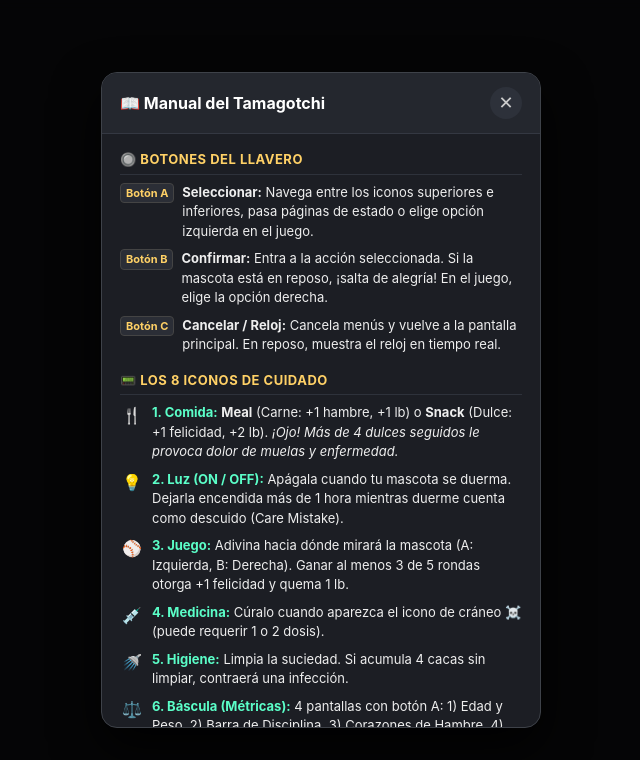
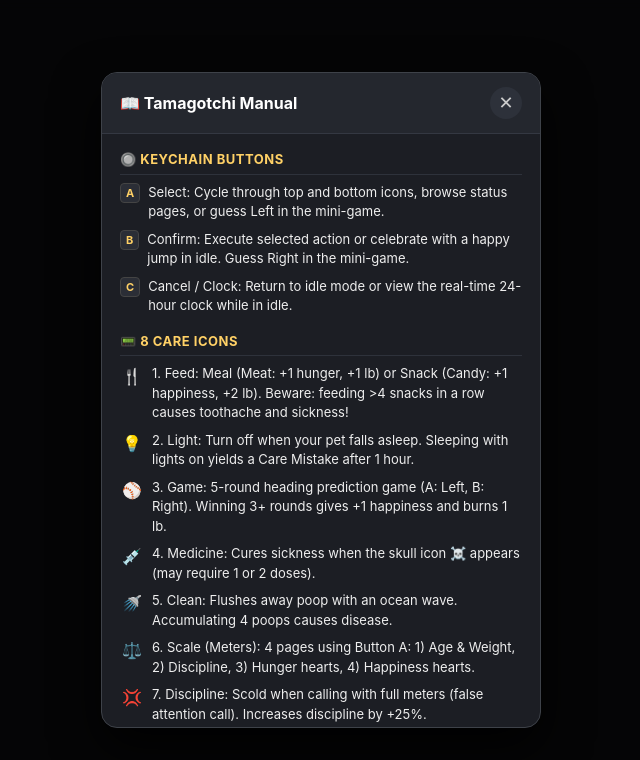
Before and after one commit to qnelo/dramapuchi-pwa, a website with bundled scripts: page index.html in a window 1280 px wide. Both pictures are taken after a click on the button "📖 Manual". Shown: the whole page, without its empty margins (319-959 px from the left). Built offline with nearby package versions, Linux system fonts and the light colour scheme.

Commit message:
feat: add multi-language support (English, Spanish, Chinese, Portuguese) with auto-detection

```diff
--- a/app.js
+++ b/app.js
@@ -5,12 +5,14 @@
 import { SaveManager } from './storage/SaveManager.js';
 import { GameRenderer } from './ui/GameRenderer.js';
 import { UI_MODE } from './constants/menu.js';
+import { TRANSLATIONS, detectLanguage } from './constants/i18n.js';
 
 let state = null;
 let lcd = null;
 let audio = null;
 let menu = null;
 let lastCallAlertTime = 0;
+let currentLang = detectLanguage();
 
 async function init() {
   // 1. Cargar estado persistente
@@ -30,10 +32,13 @@
   // 5. Vincular eventos de hardware y teclado
   setupInputListeners();
 
-  // 6. Vincular barra de herramientas QoL
+  // 6. Vincular barra de herramientas QoL y selector de idioma
   setupQolListeners();
 
-  // 7. Iniciar bucles de tiempo y renderizado
+  // 7. Aplicar traducciones detectadas / guardadas
+  applyTranslations(currentLang);
+
+  // 8. Iniciar bucles de tiempo y renderizado
   window.addEventListener('resize', () => lcd.resize());
 
   // Reconciliación cada segundo
@@ -53,14 +58,12 @@
   // Bucle de animación 60 FPS
   requestAnimationFrame(gameLoop);
 
-  // 8. Registro de Service Worker PWA
+  // 9. Registro de Service Worker PWA
   if ('serviceWorker' in navigator) {
     navigator.serviceWorker.register('./sw.js').catch(err => {
       console.warn('Service Worker registration skipped/failed:', err);
     });
   }
-
-  updateQolButtonsUI();
 }
 
 function setupInputListeners() {
@@ -107,6 +110,7 @@
 }
 
 function setupQolListeners() {
+  const selectLang = document.getElementById('select-lang');
   const btnManual = document.getElementById('btn-manual');
   const modalManual = document.getElementById('modal-manual');
   const btnCloseModal = document.getElementById('btn-close-modal');
@@ -117,6 +121,16 @@
   const fileImport = document.getElementById('file-import');
   const btnReset = document.getElementById('btn-reset');
   const btnSound = document.getElementById('btn-sound');
+
+  if (selectLang) {
+    selectLang.value = currentLang;
+    selectLang.addEventListener('change', (e) => {
+      currentLang = e.target.value;
+      localStorage.setItem('tama_lang', currentLang);
+      applyTranslations(currentLang);
+      audio.playClick();
+    });
+  }
 
   if (btnManual && modalManual) {
     btnManual.addEventListener('click', () => {
@@ -188,7 +202,8 @@
         updateQolButtonsUI();
         audio.playConfirm();
       } catch (err) {
-        alert('Error al importar partida: ' + err.message);
+        const t = TRANSLATIONS[currentLang] || TRANSLATIONS.en;
+        alert(t.dialogs.importError + err.message);
       }
       fileImport.value = '';
     });
@@ -196,8 +211,9 @@
 
   if (btnReset) {
     btnReset.addEventListener('click', async () => {
+      const t = TRANSLATIONS[currentLang] || TRANSLATIONS.en;
       if (state.stage !== 'DEAD' && state.stage !== 'DEPARTED') {
-        const ok = confirm('¿Deseas reiniciar un nuevo huevo de Tamagotchi?');
+        const ok = confirm(t.dialogs.confirmReset);
         if (!ok) return;
       }
       state = SaveManager.getInitialState();
@@ -216,23 +232,83 @@
   }
 }
 
+function applyTranslations(lang) {
+  const t = TRANSLATIONS[lang] || TRANSLATIONS.en;
+  document.documentElement.lang = lang;
+  document.title = t.title;
+
+  const selectLang = document.getElementById('select-lang');
+  if (selectLang) selectLang.value = lang;
+
+  // Actualizar títulos de los iconos del bisel
+  for (let i = 0; i < 8; i++) {
+    const iconEl = document.getElementById(`icon-${i}`);
+    if (iconEl && t.icons[i]) {
+      iconEl.title = t.icons[i];
+    }
+  }
+
+  // Actualizar botones de la barra inferior
+  const btnManual = document.getElementById('btn-manual');
+  if (btnManual) btnManual.textContent = t.toolbar.manual;
+
+  const btnExport = document.getElementById('btn-export');
+  if (btnExport) btnExport.textContent = t.toolbar.export;
+
+  const btnImport = document.getElementById('btn-import');
+  if (btnImport) btnImport.textContent = t.toolbar.import;
+
+  const btnReset = document.getElementById('btn-reset');
+  if (btnReset) btnReset.textContent = t.toolbar.reset;
+
+  updateQolButtonsUI();
+
+  // Actualizar contenido del modal de instrucciones
+  const setElText = (id, text) => {
+    const el = document.getElementById(id);
+    if (el) el.textContent = text;
+  };
+
+  setElText('manual-title', t.manual.title);
+  setElText('manual-sec-buttons-title', t.manual.buttonsHeader);
+  setElText('manual-btn-a-desc', t.manual.btnA);
+  setElText('manual-btn-b-desc', t.manual.btnB);
+  setElText('manual-btn-c-desc', t.manual.btnC);
+
+  setElText('manual-sec-icons-title', t.manual.iconsHeader);
+  setElText('manual-icon-0-desc', t.manual.icon0);
+  setElText('manual-icon-1-desc', t.manual.icon1);
+  setElText('manual-icon-2-desc', t.manual.icon2);
+  setElText('manual-icon-3-desc', t.manual.icon3);
+  setElText('manual-icon-4-desc', t.manual.icon4);
+  setElText('manual-icon-5-desc', t.manual.icon5);
+  setElText('manual-icon-6-desc', t.manual.icon6);
+  setElText('manual-icon-7-desc', t.manual.icon7);
+
+  setElText('manual-sec-lifecycle-title', t.manual.lifecycleHeader);
+  setElText('manual-lifecycle-desc', t.manual.lifecycleDesc);
+  setElText('manual-sitter-desc', t.manual.sitterDesc);
+}
+
 function updateQolButtonsUI() {
+  const t = TRANSLATIONS[currentLang] || TRANSLATIONS.en;
+
   const btnSitter = document.getElementById('btn-sitter');
-  if (btnSitter) {
-    btnSitter.textContent = `👶 Modo Niñera: ${state.sitterModeActive ? 'ON' : 'OFF'}`;
+  if (btnSitter && state) {
+    btnSitter.textContent = state.sitterModeActive ? t.toolbar.sitterOn : t.toolbar.sitterOff;
     btnSitter.style.borderColor = state.sitterModeActive ? '#5bfec8' : '#444';
   }
 
   const btnBacklight = document.getElementById('btn-backlight');
   if (btnBacklight && lcd) {
     const isBacklight = lcd.currentTheme === 'backlight';
-    btnBacklight.textContent = isBacklight ? '☀️ Modo Clásico' : '🌙 Luz LED';
+    btnBacklight.textContent = isBacklight ? t.toolbar.backlightClassic : t.toolbar.backlightNight;
     btnBacklight.style.borderColor = isBacklight ? '#5bfec8' : '#444';
   }
 
   const btnSound = document.getElementById('btn-sound');
   if (btnSound && audio) {
-    btnSound.textContent = audio.muted ? '🔇 Mudo' : '🔊 Audio';
+    btnSound.textContent = audio.muted ? t.toolbar.soundOff : t.toolbar.soundOn;
   }
 }
 
--- a/index.html
+++ b/index.html
@@ -17,7 +17,7 @@
       align-items: center;
       min-height: 100vh;
       min-height: 100dvh;
-      font-family: -apple-system, BlinkMacSystemFont, "Segoe UI", Roboto, monospace;
+      font-family: -apple-system, BlinkMacSystemFont, "Segoe UI", Roboto, "PingFang SC", "Hiragino Sans GB", "Microsoft YaHei", monospace;
       color: #eee;
       padding: 16px 12px;
       overflow-x: hidden;
@@ -145,6 +145,21 @@
       max-width: 360px;
       width: 100%;
     }
+    .qol-toolbar select {
+      background: #232529;
+      color: #ffd166;
+      border: 1px solid #555;
+      padding: 7px 10px;
+      border-radius: 8px;
+      cursor: pointer;
+      touch-action: manipulation;
+      font-size: 12px;
+      font-weight: 500;
+      outline: none;
+    }
+    .qol-toolbar select:focus {
+      border-color: #ffd166;
+    }
     .qol-toolbar button {
       background: #232529;
       color: #ddd;
@@ -265,10 +280,6 @@
     .manual-item-desc {
       flex: 1;
     }
-    .manual-item-title {
-      font-weight: bold;
-      color: #5bfec8;
-    }
     .badge {
       display: inline-block;
       background: #2b2e36;
@@ -305,15 +316,15 @@
     <!-- Botones A, B y C -->
     <div class="controls">
       <div class="btn-container">
-        <button id="btn-a" class="hw-btn" aria-label="Seleccionar (A)"></button>
+        <button id="btn-a" class="hw-btn" aria-label="A"></button>
         <span class="btn-label">A</span>
       </div>
       <div class="btn-container btn-center">
-        <button id="btn-b" class="hw-btn" aria-label="Confirmar (B)"></button>
+        <button id="btn-b" class="hw-btn" aria-label="B"></button>
         <span class="btn-label">B</span>
       </div>
       <div class="btn-container">
-        <button id="btn-c" class="hw-btn" aria-label="Cancelar (C)"></button>
+        <button id="btn-c" class="hw-btn" aria-label="C"></button>
         <span class="btn-label">C</span>
       </div>
     </div>
@@ -321,6 +332,12 @@
 
   <!-- Controles QoL modernos adaptados a móvil -->
   <div class="qol-toolbar">
+    <select id="select-lang" aria-label="Idioma / Language">
+      <option value="es">🇪🇸 Español</option>
+      <option value="en">🇬🇧 English</option>
+      <option value="zh">🇨🇳 中文</option>
+      <option value="pt">🇧🇷 Português</option>
+    </select>
     <button id="btn-manual" class="btn-highlight">📖 Manual</button>
     <button id="btn-sitter">👶 Niñera: OFF</button>
     <button id="btn-backlight">🌙 Luz LED</button>
@@ -340,67 +357,67 @@
     <div class="modal-body">
       <!-- Sección Botones -->
       <div class="manual-section">
-        <h3>🔘 Botones del Llavero</h3>
+        <h3 id="manual-sec-buttons-title">🔘 Botones del Llavero</h3>
         <div class="manual-list">
           <div class="manual-item">
-            <span class="badge">Botón A</span>
-            <div class="manual-item-desc"><strong>Seleccionar:</strong> Navega entre los iconos superiores e inferiores, pasa páginas de estado o elige opción izquierda en el juego.</div>
+            <span class="badge">A</span>
+            <div id="manual-btn-a-desc" class="manual-item-desc"></div>
           </div>
           <div class="manual-item">
-            <span class="badge">Botón B</span>
-            <div class="manual-item-desc"><strong>Confirmar:</strong> Entra a la acción seleccionada. Si la mascota está en reposo, ¡salta de alegría! En el juego, elige la opción derecha.</div>
+            <span class="badge">B</span>
+            <div id="manual-btn-b-desc" class="manual-item-desc"></div>
           </div>
           <div class="manual-item">
-            <span class="badge">Botón C</span>
-            <div class="manual-item-desc"><strong>Cancelar / Reloj:</strong> Cancela menús y vuelve a la pantalla principal. En reposo, muestra el reloj en tiempo real.</div>
+            <span class="badge">C</span>
+            <div id="manual-btn-c-desc" class="manual-item-desc"></div>
           </div>
         </div>
       </div>
 
       <!-- Sección Iconos -->
       <div class="manual-section">
-        <h3>📟 Los 8 Iconos de Cuidado</h3>
+        <h3 id="manual-sec-icons-title">📟 Los 8 Iconos de Cuidado</h3>
         <div class="manual-list">
           <div class="manual-item">
             <span class="manual-icon">🍴</span>
-            <div class="manual-item-desc"><span class="manual-item-title">1. Comida:</span> <strong>Meal</strong> (Carne: +1 hambre, +1 lb) o <strong>Snack</strong> (Dulce: +1 felicidad, +2 lb). <em>¡Ojo! Más de 4 dulces seguidos le provoca dolor de muelas y enfermedad.</em></div>
+            <div id="manual-icon-0-desc" class="manual-item-desc"></div>
           </div>
           <div class="manual-item">
             <span class="manual-icon">💡</span>
-            <div class="manual-item-desc"><span class="manual-item-title">2. Luz (ON / OFF):</span> Apágala cuando tu mascota se duerma. Dejarla encendida más de 1 hora mientras duerme cuenta como descuido (Care Mistake).</div>
+            <div id="manual-icon-1-desc" class="manual-item-desc"></div>
           </div>
           <div class="manual-item">
             <span class="manual-icon">⚾</span>
-            <div class="manual-item-desc"><span class="manual-item-title">3. Juego:</span> Adivina hacia dónde mirará la mascota (A: Izquierda, B: Derecha). Ganar al menos 3 de 5 rondas otorga +1 felicidad y quema 1 lb.</div>
+            <div id="manual-icon-2-desc" class="manual-item-desc"></div>
           </div>
           <div class="manual-item">
             <span class="manual-icon">💉</span>
-            <div class="manual-item-desc"><span class="manual-item-title">4. Medicina:</span> Cúralo cuando aparezca el icono de cráneo ☠️ (puede requerir 1 o 2 dosis).</div>
+            <div id="manual-icon-3-desc" class="manual-item-desc"></div>
           </div>
           <div class="manual-item">
             <span class="manual-icon">🚿</span>
-            <div class="manual-item-desc"><span class="manual-item-title">5. Higiene:</span> Limpia la suciedad. Si acumula 4 cacas sin limpiar, contraerá una infección.</div>
+            <div id="manual-icon-4-desc" class="manual-item-desc"></div>
           </div>
           <div class="manual-item">
             <span class="manual-icon">⚖️</span>
-            <div class="manual-item-desc"><span class="manual-item-title">6. Báscula (Métricas):</span> 4 pantallas con botón A: 1) Edad y Peso, 2) Barra de Disciplina, 3) Corazones de Hambre, 4) Corazones de Felicidad.</div>
+            <div id="manual-icon-5-desc" class="manual-item-desc"></div>
           </div>
           <div class="manual-item">
             <span class="manual-icon">💢</span>
-            <div class="manual-item-desc"><span class="manual-item-title">7. Disciplina:</span> Regáñalo cuando llame teniendo comida y felicidad llenas (llamada caprichosa). Incrementa +25% de disciplina.</div>
+            <div id="manual-icon-6-desc" class="manual-item-desc"></div>
           </div>
           <div class="manual-item">
             <span class="manual-icon">🔔</span>
-            <div class="manual-item-desc"><span class="manual-item-title">8. Atención (Alerta):</span> Parpadea cuando tu mascota tiene hambre/tristeza en 0, está enferma o pide disciplina.</div>
+            <div id="manual-icon-7-desc" class="manual-item-desc"></div>
           </div>
         </div>
       </div>
 
       <!-- Sección Ciclo y Consejos -->
       <div class="manual-section">
-        <h3>🌱 Ciclo de Vida y Consejos</h3>
-        <p style="margin:4px 0 8px 0;">El huevo tarda 5 minutos en eclosionar. Luego pasa a Bebé (65 min), Niño (2 días), Adolescente (3 días) y Adulto (hasta 14 días adicionales).</p>
-        <p style="margin:0;"><strong>Modo Niñera:</strong> Actívalo en la barra inferior para congelar sus necesidades durante tu horario de trabajo o descanso y evitar que muera por descuido.</p>
+        <h3 id="manual-sec-lifecycle-title">🌱 Ciclo de Vida y Consejos</h3>
+        <p id="manual-lifecycle-desc" style="margin:4px 0 8px 0;"></p>
+        <p id="manual-sitter-desc" style="margin:0;"></p>
       </div>
     </div>
   </dialog>
--- a/sw.js
+++ b/sw.js
@@ -1,4 +1,4 @@
-const CACHE_NAME = 'tama-pwa-v3';
+const CACHE_NAME = 'tama-pwa-v4';
 const ASSETS = [
   './',
   './index.html',
@@ -12,6 +12,7 @@
   './ui/GameRenderer.js',
   './audio/TamagotchiAudio.js',
   './constants/menu.js',
+  './constants/i18n.js',
   './controllers/MenuController.js',
   './controllers/MiniGameController.js',
   './storage/SaveManager.js',
```
Also changed, not shown: test/suite.js (+17 -1 lines).
